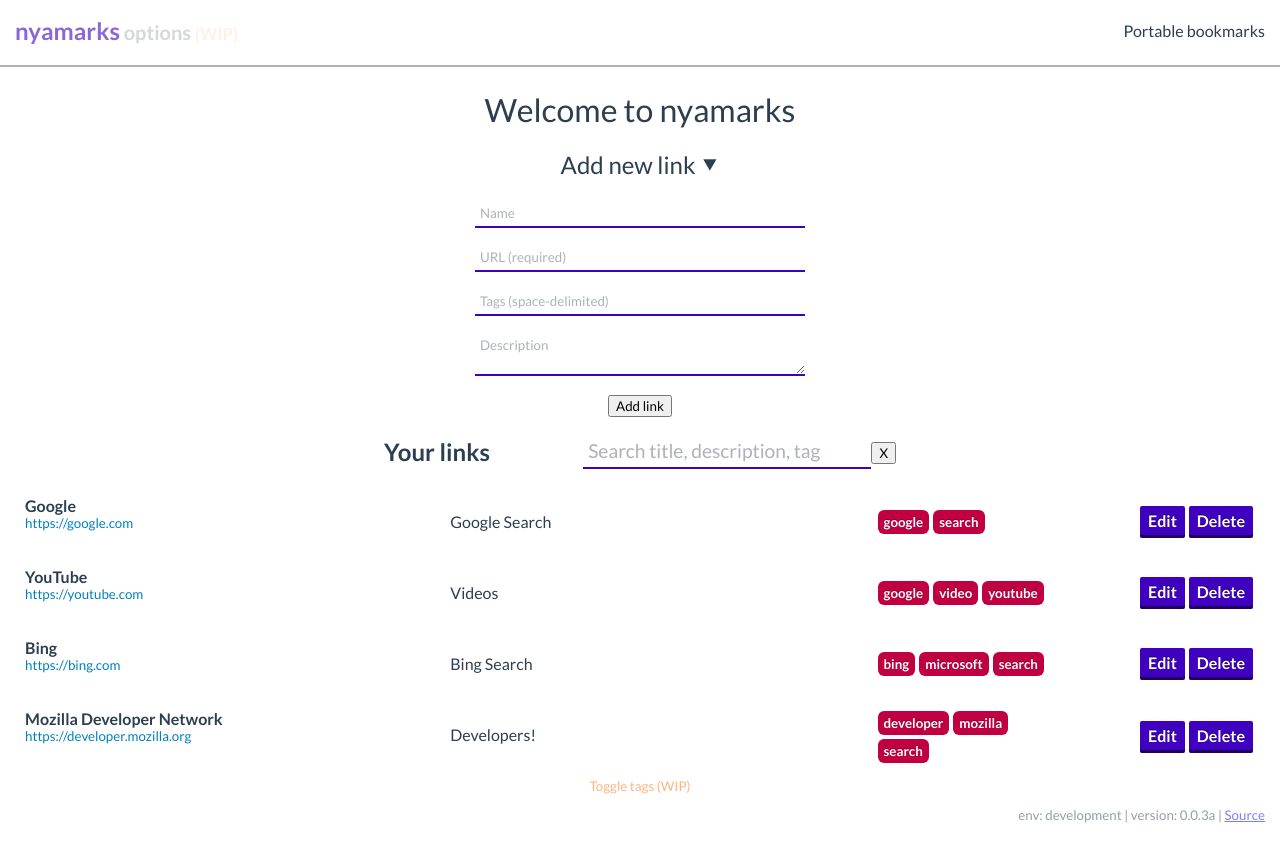
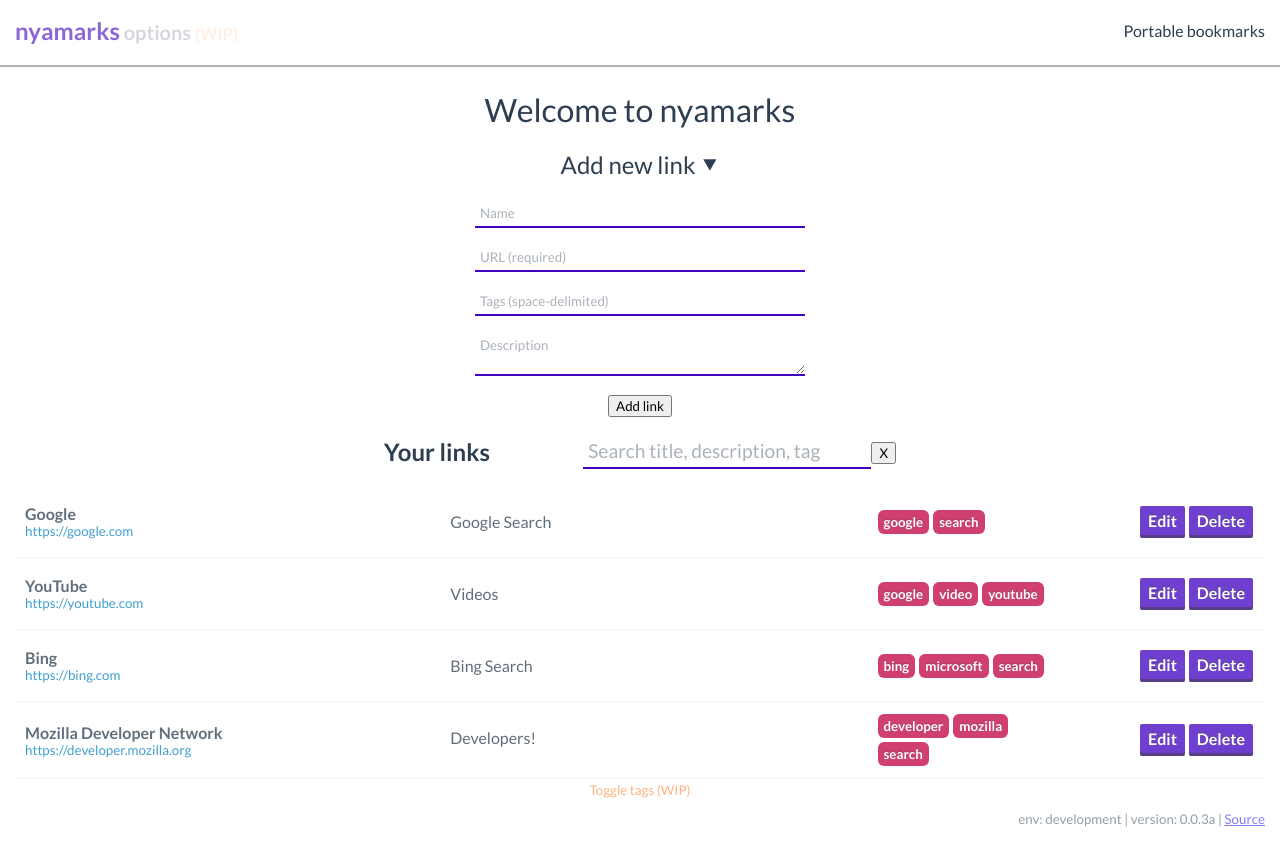
Before and after one commit to NedraeMessmer/nyamarks, a Vue app: page / in a window 1280 px wide. Built offline with nearby package versions, Linux system fonts and the light colour scheme.

Commit message:
Add border to link item for better visibility

```diff
--- a/src/components/LinkItem.vue
+++ b/src/components/LinkItem.vue
@@ -50,8 +50,16 @@ export default {
 
 <style scoped lang="scss">
 .link-item {
+  border-bottom: 1px solid #eeeeee;
   display: flex;
+  opacity: 0.75;
   text-align: left;
+  transition: all 0.25s;
+
+  &:hover {
+    opacity: 1;
+    border-bottom: 1px solid #cccccc;
+  }
 
   > div {
     flex: 3 1 auto;
@@ -65,25 +73,16 @@ export default {
     }
   }
 
-  .link > a {
+  .link {
+    align-items: center;
+    display: flex;
+
+    > a {
       color: #2c3e50;
       display: block;
-    height: 100%;
       overflow: hidden;
       text-decoration: none;
       width: 100%;
-
-    &:after {
-      background-image: linear-gradient(to right, transparent, white);
-      content: '';
-      display: block;
-      height: 100%;
-      position: absolute;
-      right: 10px;
-      top: 0;
-      width: 15px;
-      z-index: 2;
-    }
 
       p {
         margin-top: 0;
@@ -101,10 +100,23 @@ export default {
 
       .url {
         color: rgb(0, 128, 192);
+        width: 100%;
+        position: relative;
+
+        &:after {
+          background-image: linear-gradient(to left, white, transparent);
+          content: '';
+          height: 100%;
+          position: absolute;
+          right: 0;
+          top: 0;
+          width: 50px;
+        }
       }
 
       &:hover .url {
         text-decoration: underline;
+      }
     }
   }
 
```
Lines whose indentation alone changed are shown as unchanged.
